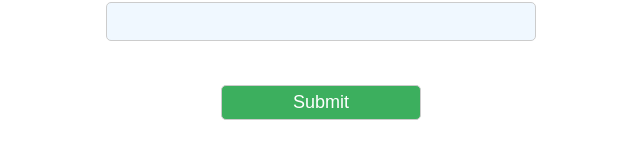
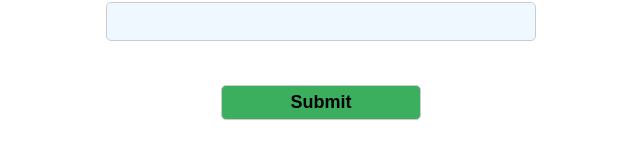
Before and after one commit to LilianMathu/react-formik, a JavaScript app: page / in a window 1280 px wide. Shown: the part 273-432 px from the top of the page, without its empty margins (319-959 px from the left). Built offline with nearby package versions, Linux system fonts and the light colour scheme; the HTML template or start-up script is replaced by a standard one.

Commit message:
handling form submission

```diff
--- a/src/components/FormikForm/FormikForm.js
+++ b/src/components/FormikForm/FormikForm.js
@@ -8,12 +8,15 @@
       email: "",
       password: "",
     },
+    onSubmit: (values) => {
+      console.log(values);
+    },
   });
 
   return (
     <div className="form">
       <h1>Register</h1>
-      <form action="">
+      <form onSubmit={formik.handleSubmit}>
         <div>
           <label htmlFor="name">Name</label>
           <input
@@ -47,7 +50,7 @@
           />
         </div>
         <div>
-          <button>Submit</button>
+          <button type="submit">Submit</button>
         </div>
       </form>
     </div>
--- a/src/components/FormikForm/formikform.scss
+++ b/src/components/FormikForm/formikform.scss
@@ -27,9 +27,8 @@
   width: 200px;
   border: 1px solid #ccc;
   padding: 6px 12px;
-  display: inline-block;
   border-radius: 5px;
   margin-top: 1.5rem;
   font-size: large;
-  color: white;
+  font-weight: bold;
 }
```
